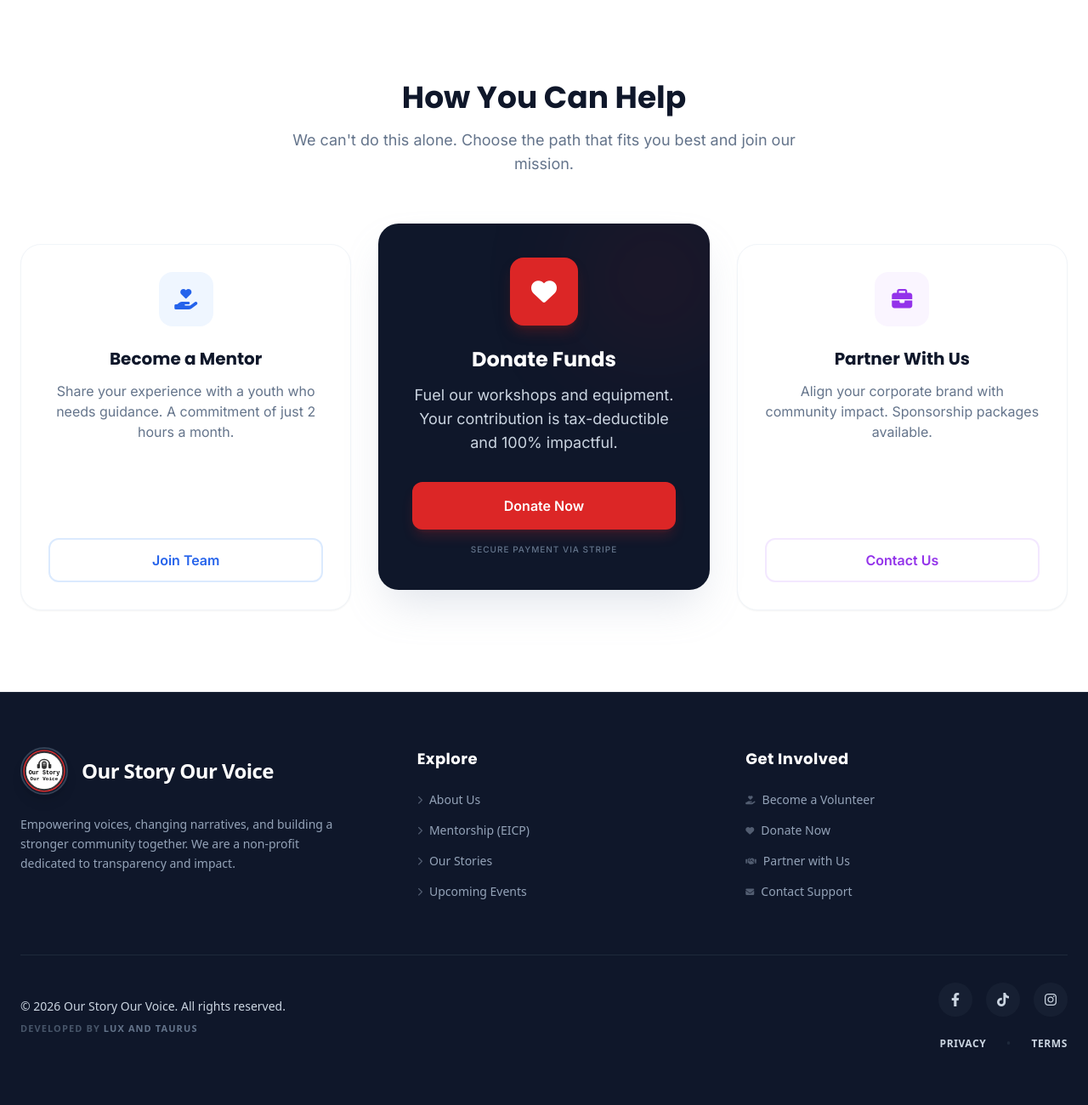
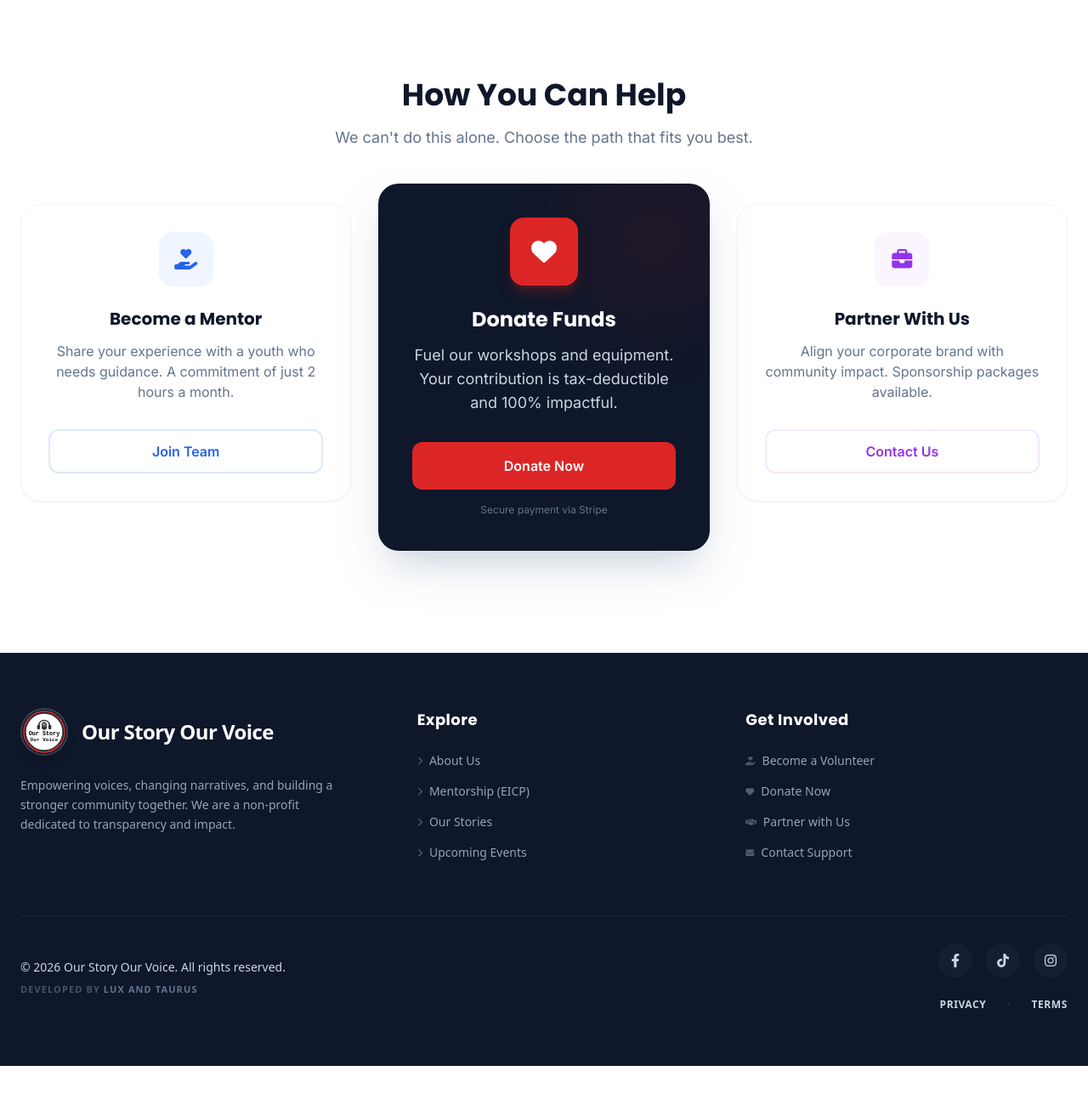
Before and after one commit to Williams-Opone/osov, a Flask app: page / in a window 1280 px wide. Shown: the part 4091-5391 px from the top of the page at 85% size. After the commit the page ends 5345 px from the top, so only its background shows below. Run offline with Flask 3, Linux system fonts and the light colour scheme; data that the repository does not hold is empty; some libraries are stand-ins or nearby versions.

Commit message:
Worked on the responsiveness of the homepage2

```diff
--- a/project/templates/user/index.html
+++ b/project/templates/user/index.html
@@ -212,15 +212,15 @@
     <section id="stories" class="py-16 md:py-20 relative group/section bg-white overflow-hidden">
         <div class="container mx-auto px-6">
 
-            <div class="flex flex-col md:flex-row justify-between items-start md:items-end mb-10 gap-6">
+            <div class="flex flex-col md:flex-row justify-between items-end mb-8 gap-4">
                 <div class="max-w-xl">
-                    <span class="text-red-600 font-bold tracking-widest uppercase text-[10px] md:text-xs mb-2 block">Our Voices</span>
-                    <h2 class="text-2xl md:text-4xl font-bold text-slate-900 mb-3 md:mb-4">Featured Stories</h2>
-                    <p class="text-slate-500 text-sm md:text-lg leading-relaxed">Real experiences from real people. Dive into the narratives that connect us all.</p>
+                    <span class="text-red-600 font-bold tracking-widest uppercase text-xs mb-2 block">Our Voices</span>
+                    <h2 class="text-3xl md:text-4xl font-bold text-slate-900 mb-4">Featured Stories</h2>
+                    <p class="text-slate-500 text-base md:text-lg">Real experiences from real people. Dive into the narratives that connect us all.</p>
                 </div>
 
-                <a href="/stories" class="flex items-center gap-2 text-red-600 md:text-slate-900 font-bold hover:text-red-600 transition text-sm md:text-base">
-                    View All Stories <i class="fa-solid fa-arrow-right-long transition-transform group-hover/section:translate-x-1"></i>
+                <a href="/stories" class="hidden lg:flex items-center gap-2 text-slate-900 font-bold hover:text-red-600 transition">
+                    View All Stories <i class="fa-solid fa-arrow-right-long group-hover:translate-x-1 transition-transform"></i>
                 </a>
             </div>
 
@@ -235,10 +235,10 @@
                 </button>
 
                 <div class="overflow-hidden px-2 py-4 -mx-2">
-                    <div id="sliderTrack" class="flex transition-transform duration-500 ease-out will-change-transform touch-pan-x">
+                    <div id="sliderTrack" class="flex transition-transform duration-500 ease-out will-change-transform">
                         {% if stories %}
                             {% for s in stories %}
-                                <div class="w-[85%] md:w-1/2 lg:w-1/3 flex-none px-3 md:px-4">
+                                <div class="w-full md:w-1/2 lg:w-1/3 flex-none px-3 md:px-4">
                                     <a href="{{ url_for('main.story_detail', slug=s.slug) }}" class="block h-full">
                                         <article class="group bg-white rounded-2xl overflow-hidden border border-slate-100 shadow-sm hover:shadow-xl transition-all duration-300 cursor-pointer h-full flex flex-col">
                                             <div class="relative overflow-hidden h-56 md:h-64">
@@ -364,153 +364,113 @@
         </div>
     </section>
 
-    <section class="flex flex-col lg:flex-row min-h-0 lg:min-h-[600px]">
-        <div class="lg:w-1/2 bg-slate-900 text-white p-10 sm:p-16 lg:p-24 flex flex-col justify-center relative overflow-hidden">
-            <div class="absolute inset-0 opacity-10 pointer-events-none" style="background-image: url('https://www.transparenttextures.com/patterns/carbon-fibre.png');"></div>
+    <section class="flex flex-col lg:flex-row min-h-[auto] lg:min-h-[600px]">
+        <div class="lg:w-1/2 bg-slate-900 text-white p-12 lg:p-24 flex flex-col justify-center relative overflow-hidden">
+            <div class="absolute inset-0 opacity-10" style="background-image: url('https://www.transparenttextures.com/patterns/carbon-fibre.png');"></div>
             <div class="relative z-10 max-w-xl mx-auto lg:mx-0">
-                <div class="w-10 md:w-12 h-1 bg-red-600 mb-6 md:mb-8"></div>
-
-                <h2 class="text-2xl sm:text-3xl md:text-5xl font-bold mb-4 md:mb-6 leading-tight">
-                    Moving to a new country shouldn't mean <span class="text-gray-400">losing your voice.</span>
-                </h2>
-
-                <p class="text-base md:text-lg text-gray-400 leading-relaxed mb-6 md:mb-8">
-                    For thousands of immigrant youth in Calgary, the reality is isolation. Language barriers, cultural shock, and a lack of mentorship create a gap that talent often falls through.
-                </p>
-
-                <div class="flex flex-wrap gap-3 md:gap-4 text-[10px] md:text-sm font-bold text-gray-500 uppercase tracking-widest">
+                <div class="w-12 h-1 bg-red-600 mb-8"></div>
+                <h2 class="text-3xl md:text-5xl font-bold mb-6 leading-tight">Moving to a new country shouldn't mean <span class="text-gray-400">losing your voice.</span></h2>
+                <p class="text-lg text-gray-400 leading-relaxed mb-8">For thousands of immigrant youth in Calgary, the reality is isolation. Language barriers, cultural shock, and a lack of mentorship create a gap that talent often falls through.</p>
+                <div class="flex flex-wrap gap-4 text-sm font-bold text-gray-500 uppercase tracking-widest">
                     <span>Isolation</span> • <span>Barriers</span> • <span>Silence</span>
                 </div>
             </div>
         </div>
-
-        <div class="lg:w-1/2 bg-red-600 text-white p-10 sm:p-16 lg:p-24 flex flex-col justify-center relative overflow-hidden">
-            <div class="absolute inset-0 opacity-10 pointer-events-none" style="background-image: url('https://www.transparenttextures.com/patterns/cubes.png');"></div>
+        <div class="lg:w-1/2 bg-red-600 text-white p-12 lg:p-24 flex flex-col justify-center relative overflow-hidden">
+            <div class="absolute inset-0 opacity-10" style="background-image: url('https://www.transparenttextures.com/patterns/cubes.png');"></div>
             <div class="relative z-10 max-w-xl mx-auto lg:mx-0">
-                <div class="w-10 md:w-12 h-1 bg-white mb-6 md:mb-8"></div>
-
-                <h2 class="text-2xl sm:text-3xl md:text-5xl font-bold mb-4 md:mb-6 leading-tight">
-                    We build the bridge to <span class="text-red-200">belonging.</span>
-                </h2>
-
-                <p class="text-base md:text-lg text-red-100 leading-relaxed mb-6 md:mb-8">
-                    "Our Story Our Voice" provides the platform, equipment, and mentorship needed to turn isolation into connection. We don't just teach storytelling; we build leaders.
-                </p>
-
-                <a href="{{ url_for('main.about') }}"
-                   class="inline-block bg-white text-red-600 font-bold py-3.5 md:py-4 px-8 rounded-xl hover:bg-slate-900 hover:text-white transition shadow-lg text-center w-full md:w-auto text-sm md:text-base">
-                   See Our Impact
-                </a>
+                <div class="w-12 h-1 bg-white mb-8"></div>
+                <h2 class="text-3xl md:text-5xl font-bold mb-6 leading-tight">We build the bridge to <span class="text-red-200">belonging.</span></h2>
+                <p class="text-lg text-red-100 leading-relaxed mb-8">"Our Story Our Voice" provides the platform, equipment, and mentorship needed to turn isolation into connection. We don't just teach storytelling; we build leaders.</p>
+                <a href="{{ url_for('main.about') }}" class="inline-block bg-white text-red-600 font-bold py-4 px-8 rounded-xl hover:bg-slate-900 hover:text-white transition shadow-lg text-center w-full md:w-auto">See Our Impact</a>
             </div>
         </div>
     </section>
 
     {% if events %}
-<section class="py-12 md:py-24 bg-gray-50/50">
+    <section class="py-20 bg-gray-50">
         <div class="container mx-auto px-6">
-        <div class="flex flex-col md:flex-row justify-between items-start md:items-end mb-10 gap-4">
+            <div class="flex justify-between items-end mb-12">
                 <div>
-                <span class="text-red-600 font-bold tracking-widest uppercase text-[10px] md:text-sm block mb-1">Mark Your Calendar</span>
-                <h2 class="text-2xl md:text-4xl font-bold text-slate-900 leading-tight">Upcoming Gatherings</h2>
+                    <span class="text-red-600 font-bold tracking-widest uppercase text-xs md:text-sm">Mark Your Calendar</span>
+                    <h2 class="text-3xl font-bold mt-2 text-slate-900">Upcoming Gatherings</h2>
                 </div>
-            <a href="{{ url_for('main.events') }}" class="hidden md:inline-flex items-center font-bold text-slate-900 hover:text-red-600 transition group">
-                View All Events
-                <i class="fa-solid fa-arrow-right ml-2 group-hover:translate-x-1 transition-transform"></i>
-            </a>
+                <a href="{{ url_for('main.events') }}" class="hidden md:inline-flex items-center font-bold text-slate-900 hover:text-red-600 transition">View All Events <i class="fa-solid fa-arrow-right ml-2"></i></a>
             </div>
 
-        <div class="flex md:grid overflow-x-auto md:overflow-x-visible pb-6 md:pb-0 -mx-6 px-6 md:mx-0 md:px-0 scrollbar-hide snap-x snap-mandatory grid-cols-1 md:grid-cols-2 lg:grid-cols-3 gap-6 md:gap-8">
+            <div class="grid grid-cols-1 md:grid-cols-2 lg:grid-cols-3 gap-8">
                 {% for event in events %}
-            <div class="snap-center min-w-[85vw] md:min-w-0 bg-white rounded-2xl border border-gray-100 shadow-sm hover:shadow-xl hover:border-red-100 transition-all duration-300 group flex flex-col overflow-hidden">
-                <div class="h-44 md:h-52 relative w-full bg-gray-200 overflow-hidden">
-                    <img src="{{ event.image_url }}" alt="{{ event.title }}" class="w-full h-full object-cover transition duration-700 group-hover:scale-110">
-                    <div class="absolute top-4 right-4 bg-white/95 backdrop-blur text-gray-900 text-[10px] font-bold px-3 py-1 rounded-full shadow-sm border border-gray-100">
-                        {{ event.date_time.strftime('%I:%M %p') }}
+                <div class="bg-white rounded-2xl border border-gray-100 shadow-sm hover:shadow-xl hover:border-red-100 transition duration-300 group flex flex-col overflow-hidden">
+                    <div class="h-48 relative w-full bg-gray-200">
+                        <img src="{{ event.image_url }}" alt="{{ event.title }}" class="w-full h-full object-cover transition duration-500 group-hover:scale-105">
+                        <div class="absolute top-4 right-4 bg-white/90 backdrop-blur text-gray-900 text-xs font-bold px-3 py-1 rounded-full shadow-sm">{{ event.date_time.strftime('%I:%M %p') }}</div>
+                    </div>
+                    <div class="p-6 flex flex-col flex-grow">
+                        <div class="flex items-start justify-between mb-4">
+                            <div class="bg-slate-50 rounded-xl p-2.5 text-center min-w-[60px] border border-slate-100 group-hover:bg-red-50 group-hover:border-red-100 transition">
+                                <span class="block text-red-600 font-bold text-xs uppercase">{{ event.date_time.strftime('%b') }}</span>
+                                <span class="block text-slate-900 font-bold text-xl">{{ event.date_time.strftime('%d') }}</span>
+                            </div>
+                            <div class="text-right max-w-[60%]">
+                                <p class="text-slate-500 text-xs flex items-center justify-end gap-1 truncate"><i class="fa-solid fa-location-dot text-red-500"></i> {{ event.location }}</p>
                             </div>
                         </div>
-
-                <div class="p-5 md:p-6 flex flex-col flex-grow">
-                    <div class="flex items-start justify-between mb-4 gap-2">
-                        <div class="bg-slate-50 rounded-xl p-2 text-center min-w-[55px] border border-slate-100 group-hover:bg-red-50 group-hover:border-red-100 transition-colors">
-                            <span class="block text-red-600 font-bold text-[10px] uppercase leading-none mb-1">{{ event.date_time.strftime('%b') }}</span>
-                            <span class="block text-slate-900 font-extrabold text-lg leading-none">{{ event.date_time.strftime('%d') }}</span>
-                        </div>
-                        <div class="text-right flex-1 min-w-0">
-                            <p class="text-slate-500 text-[11px] md:text-xs flex items-center justify-end gap-1 font-medium">
-                                <i class="fa-solid fa-location-dot text-red-500 shrink-0"></i>
-                                <span class="truncate">{{ event.location }}</span>
-                            </p>
-                        </div>
-                    </div>
-
-                    <h3 class="text-lg md:text-xl font-bold text-slate-900 mb-2 leading-snug group-hover:text-red-600 transition line-clamp-2">
-                        {{ event.title }}
-                    </h3>
-
-                    <p class="text-slate-500 text-xs md:text-sm mb-6 line-clamp-2 leading-relaxed">
-                        {{ event.description }}
-                    </p>
-
+                        <h3 class="text-xl font-bold text-slate-900 mb-2 leading-tight group-hover:text-red-600 transition line-clamp-2">{{ event.title }}</h3>
+                        <p class="text-slate-500 text-sm mb-6 line-clamp-2">{{ event.description }}</p>
                         <div class="mt-auto pt-4 border-t border-gray-50">
-                        <a href="{{ url_for('main.event_detail', event_id=event.id) }}" class="w-full block text-center py-3 rounded-xl bg-slate-900 text-white font-bold text-sm hover:bg-red-600 transition-all shadow-md shadow-slate-900/10">
-                            RSVP Now
-                        </a>
+                            <a href="{{ url_for('main.event_detail', event_id=event.id) }}" class="w-full block text-center py-3 rounded-lg bg-white border-2 border-slate-900 text-slate-900 font-bold hover:bg-slate-900 hover:text-white transition">RSVP Now</a>
                         </div>
                     </div>
                 </div>
                 {% endfor %}
             </div>
-
             <div class="mt-8 text-center md:hidden">
-            <a href="{{ url_for('main.events') }}" class="inline-block font-bold text-slate-900 text-sm border-b-2 border-red-600 pb-1">
-                View All Upcoming Events
-            </a>
+                <a href="{{ url_for('main.events') }}" class="font-bold text-slate-900 border-b-2 border-slate-900 pb-1">View All Events</a>
             </div>
         </div>
     </section>
     {% endif %}
-<section class="py-16 md:py-24 bg-white">
+
+    <section class="py-24 bg-white">
         <div class="container mx-auto px-6">
-        <div class="text-center max-w-2xl mx-auto mb-12 md:mb-20">
-            <h2 class="text-2xl md:text-4xl font-bold text-slate-900 mb-4">How You Can Help</h2>
-            <p class="text-slate-500 text-sm md:text-lg px-4">We can't do this alone. Choose the path that fits you best and join our mission.</p>
+            <div class="text-center max-w-2xl mx-auto mb-16">
+                <h2 class="text-3xl md:text-4xl font-bold text-slate-900 mb-4">How You Can Help</h2>
+                <p class="text-slate-500 text-lg">We can't do this alone. Choose the path that fits you best.</p>
+            </div>
+            <div class="grid grid-cols-1 md:grid-cols-3 gap-8 items-start">
+
+                <div class="bg-white rounded-3xl p-8 border border-slate-100 shadow-sm hover:shadow-xl transition duration-300 flex flex-col items-center text-center group">
+                    <div class="w-16 h-16 bg-blue-50 text-blue-600 rounded-2xl flex items-center justify-center text-2xl mb-6 group-hover:scale-110 transition">
+                        <i class="fa-solid fa-hand-holding-heart"></i>
+                    </div>
+                    <h3 class="text-xl font-bold text-slate-900 mb-3">Become a Mentor</h3>
+                    <p class="text-slate-500 mb-8 flex-grow text-sm md:text-base">Share your experience with a youth who needs guidance. A commitment of just 2 hours a month.</p>
+                    <a href="{{url_for('main.apply_partner')}}" class="w-full py-3 rounded-xl border-2 border-blue-100 text-blue-600 font-bold hover:bg-blue-50 transition">Join Team</a>
                 </div>
 
-        <div class="grid grid-cols-1 md:grid-cols-3 gap-6 md:gap-8 items-stretch">
-
-            <div class="order-2 md:order-1 bg-white rounded-3xl p-8 border border-slate-100 shadow-sm hover:shadow-xl transition duration-300 flex flex-col items-center text-center group">
-                <div class="w-14 h-14 md:w-16 md:h-16 bg-blue-50 text-blue-600 rounded-2xl flex items-center justify-center text-xl md:text-2xl mb-6 group-hover:scale-110 transition-transform">
-                    <i class="fa-solid fa-hand-holding-heart"></i>
+                <div class="bg-slate-900 rounded-3xl p-10 shadow-2xl shadow-slate-400/50 transform md:-translate-y-6 flex flex-col items-center text-center relative overflow-hidden order-first md:order-none">
+                    <div class="absolute top-0 right-0 w-32 h-32 bg-red-600 rounded-full blur-3xl opacity-20"></div>
+                    <div class="w-20 h-20 bg-red-600 text-white rounded-2xl flex items-center justify-center text-3xl mb-6 relative z-10 shadow-lg shadow-red-900/50">
+                        <i class="fa-solid fa-heart"></i>
                     </div>
-                <h3 class="text-lg md:text-xl font-bold text-slate-900 mb-3">Become a Mentor</h3>
-                <p class="text-slate-500 mb-8 flex-grow text-sm md:text-base leading-relaxed">Share your experience with a youth who needs guidance. A commitment of just 2 hours a month.</p>
-                <a href="{{url_for('main.apply_partner')}}" class="w-full py-3 rounded-xl border-2 border-blue-100 text-blue-600 font-bold hover:bg-blue-50 transition-colors">Join Team</a>
+                    <h3 class="text-2xl font-bold text-white mb-3 relative z-10">Donate Funds</h3>
+                    <p class="text-slate-300 mb-8 flex-grow relative z-10 text-base md:text-lg">Fuel our workshops and equipment. Your contribution is tax-deductible and 100% impactful.</p>
+                    <a href="/campaigns" class="w-full py-4 rounded-xl bg-red-600 text-white font-bold hover:bg-red-700 transition relative z-10 transform hover:-translate-y-1">Donate Now</a>
+                    <p class="text-xs text-slate-500 mt-4 relative z-10">Secure payment via Stripe</p>
                 </div>
 
-            <div class="order-1 md:order-2 bg-slate-900 rounded-3xl p-8 md:p-10 shadow-2xl shadow-slate-400/30 md:-translate-y-6 flex flex-col items-center text-center relative overflow-hidden">
-                <div class="absolute top-0 right-0 w-32 h-32 bg-red-600 rounded-full blur-[80px] opacity-20"></div>
-
-                <div class="w-16 h-16 md:w-20 md:h-20 bg-red-600 text-white rounded-2xl flex items-center justify-center text-2xl md:text-3xl mb-6 relative z-10 shadow-lg shadow-red-900/40">
-                    <i class="fa-solid fa-heart"></i>
-                </div>
-                <h3 class="text-xl md:text-2xl font-bold text-white mb-3 relative z-10">Donate Funds</h3>
-                <p class="text-slate-300 mb-8 flex-grow relative z-10 text-sm md:text-lg leading-relaxed">Fuel our workshops and equipment. Your contribution is tax-deductible and 100% impactful.</p>
-                <a href="/campaigns" class="w-full py-4 rounded-xl bg-red-600 text-white font-bold hover:bg-red-700 transition relative z-10 shadow-lg shadow-red-600/20 active:scale-95">Donate Now</a>
-                <p class="text-[10px] text-slate-500 mt-4 relative z-10 uppercase tracking-widest font-medium">Secure payment via Stripe</p>
-            </div>
-
-            <div class="order-3 md:order-3 bg-white rounded-3xl p-8 border border-slate-100 shadow-sm hover:shadow-xl transition duration-300 flex flex-col items-center text-center group">
-                <div class="w-14 h-14 md:w-16 md:h-16 bg-purple-50 text-purple-600 rounded-2xl flex items-center justify-center text-xl md:text-2xl mb-6 group-hover:scale-110 transition-transform">
+                <div class="bg-white rounded-3xl p-8 border border-slate-100 shadow-sm hover:shadow-xl transition duration-300 flex flex-col items-center text-center group">
+                    <div class="w-16 h-16 bg-purple-50 text-purple-600 rounded-2xl flex items-center justify-center text-2xl mb-6 group-hover:scale-110 transition">
                         <i class="fa-solid fa-briefcase"></i>
                     </div>
-                <h3 class="text-lg md:text-xl font-bold text-slate-900 mb-3">Partner With Us</h3>
-                <p class="text-slate-500 mb-8 flex-grow text-sm md:text-base leading-relaxed">Align your corporate brand with community impact. Sponsorship packages available.</p>
-                <a href="{{url_for('main.contact_us')}}" class="w-full py-3 rounded-xl border-2 border-purple-100 text-purple-600 font-bold hover:bg-purple-50 transition-colors">Contact Us</a>
+                    <h3 class="text-xl font-bold text-slate-900 mb-3">Partner With Us</h3>
+                    <p class="text-slate-500 mb-8 flex-grow text-sm md:text-base">Align your corporate brand with community impact. Sponsorship packages available.</p>
+                    <a href="{{url_for('main.contact_us')}}" class="w-full py-3 rounded-xl border-2 border-purple-100 text-purple-600 font-bold hover:bg-purple-50 transition">Contact Us</a>
                 </div>
-
             </div>
         </div>
     </section>
+
     {% include 'user/footer.html' %}
 
     <script src="https://unpkg.com/aos@2.3.1/dist/aos.js"></script>
```
Lines whose indentation alone changed are shown as unchanged.
